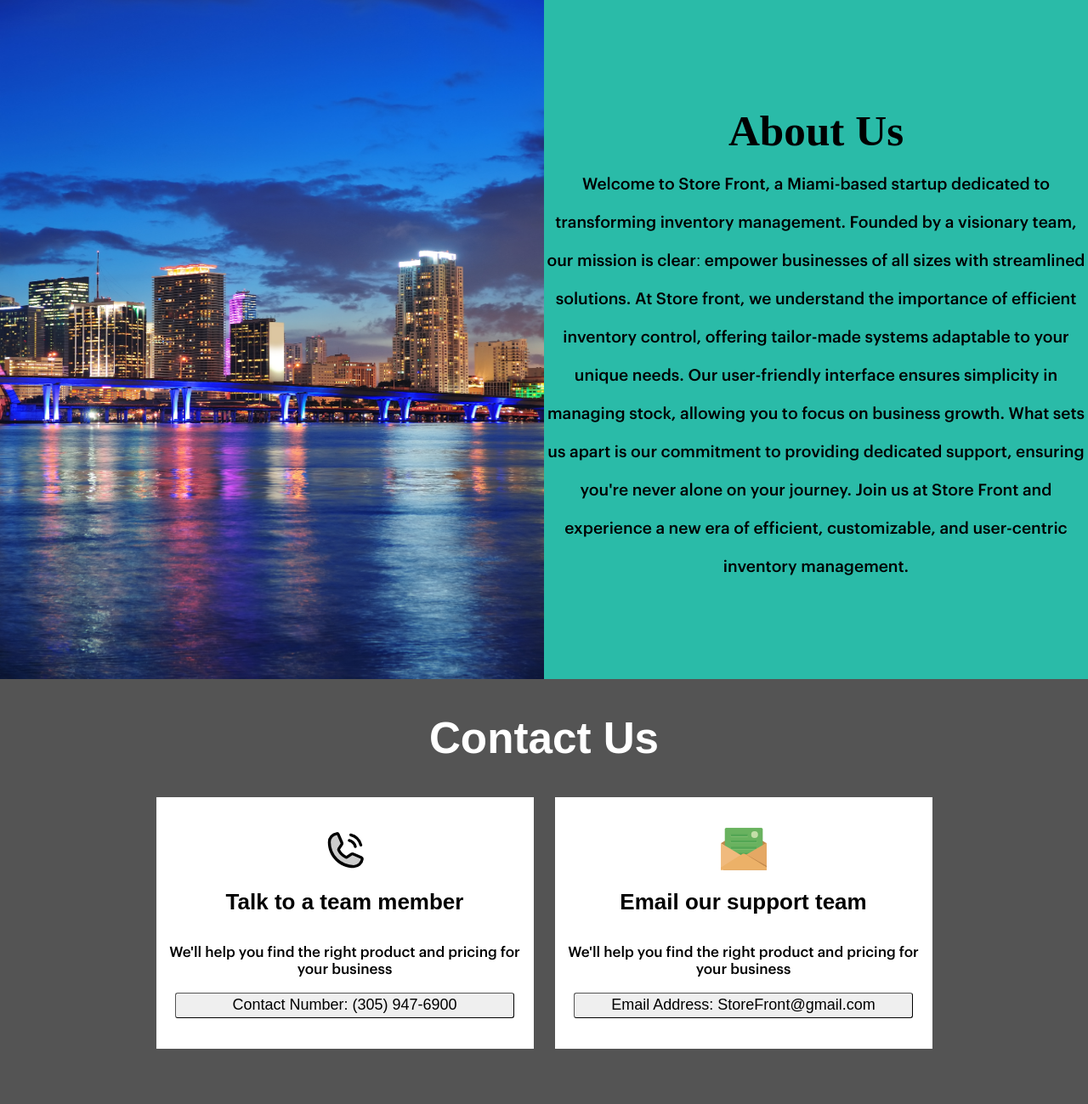
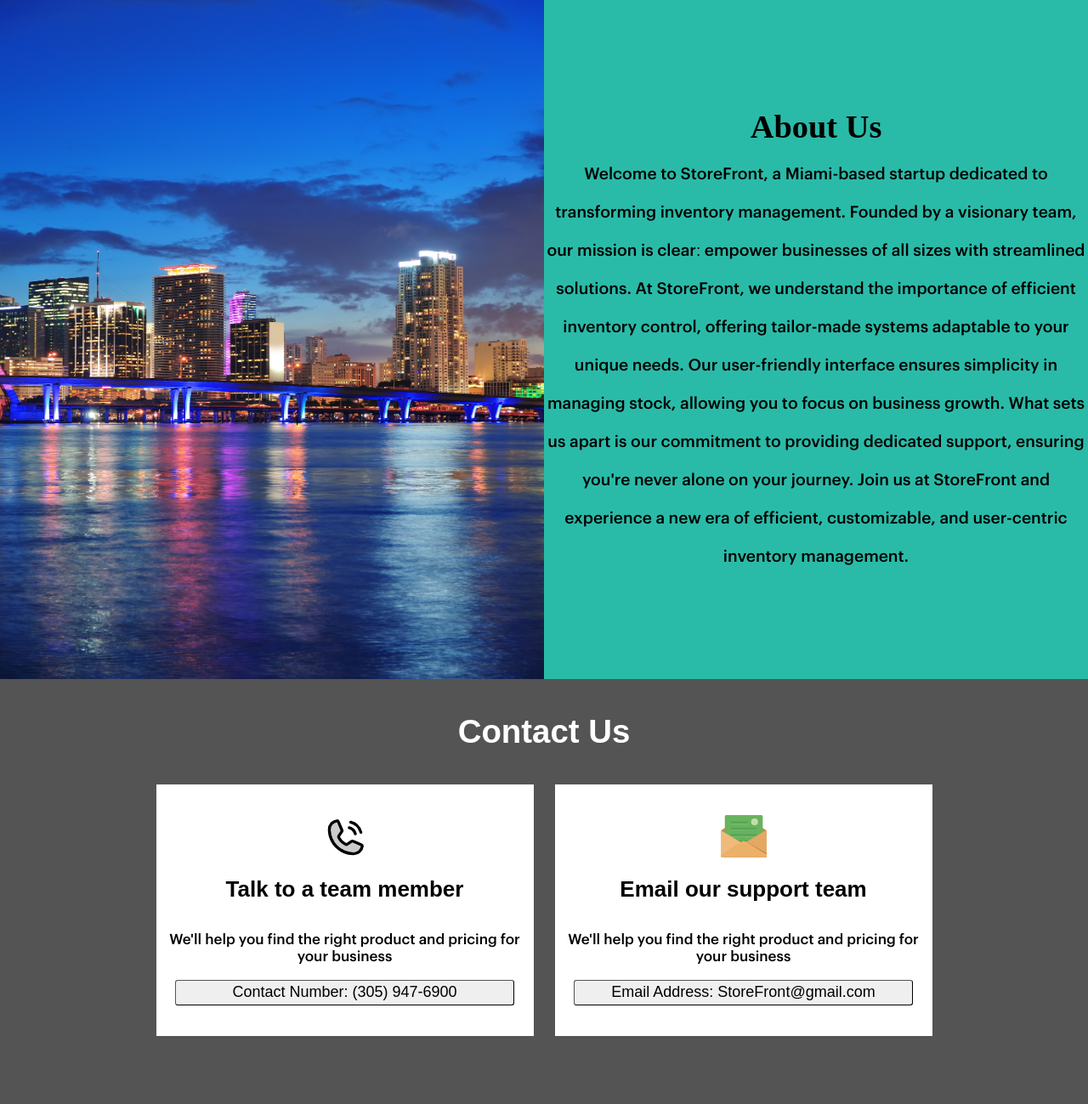
Before and after one commit to miguealejandrojf/Storefront, a Flask app: page / in a window 1280 px wide. Shown: the part 801-2100 px from the top of the page at 85% size. Run offline with Flask 3, Linux system fonts and the light colour scheme; parts of the project's set-up code (start-up, migrations or seed data) failed here and were passed over; some libraries are stand-ins or nearby versions; some web fonts are replaced.

Commit message:
Made changes to home page with grammar and little connections

```diff
--- a/static/resources/Css/second-section.css
+++ b/static/resources/Css/second-section.css
@@ -23,7 +23,7 @@
     align-items: center;
   }
   .header3{
-    font-size: 4vw;
+    font-size: 3vw;
     margin-bottom: 12px;
   }
   .about-button-description{
--- a/static/resources/Css/third.section.css
+++ b/static/resources/Css/third.section.css
@@ -44,7 +44,7 @@
   }
   .support-title{
     font-family: Sans-sharp,sans-serif;
-    font-size: 4vw;
+    font-size: 3vw;
     color: white;
     margin-bottom: 4rem;
     margin-top:4rem;
--- a/templates/dashboard.html
+++ b/templates/dashboard.html
@@ -40,7 +40,7 @@
 
         <section class="main">
             <div class="main-container">
-                <h1>Store Name</h1>
+                <h1>StoreFront</h1>
             </div>
             <div class="search-bar">
                 <input type="search" placeholder="Find Store...">
--- a/templates/home.html
+++ b/templates/home.html
@@ -18,18 +18,19 @@
     <div class="top-header">
       <div class="right-side">
         <div class="about-container">
-          <button class="about-button"> About Us</button>
+          <a href="#second-section">
+            <button class="about-button">About Us</button>
+          </a>
         </div>
         <div class="support-container">
-          <button class="support-button">Support</button>
+          <a href="#third-section">
+            <button class="support-button">Support</button>
+          </a>
         </div>
         <div class="profile-container">
           <a href="{{ url_for('login')}}">
             <button class="profile-button"><img class="profile-pic"  src="../static/resources/icons/profile-icon2.svg" ></button>
           </a>
-        </div>
-        <div class="home-container">
-          <button class="home-button"><img class="home-pic" src="../static/resources/icons/home-icon.svg"></button>
         </div>
       </div>
 
@@ -42,8 +43,7 @@
       </div>
       <div class="description-text">
         <p class="header1">Inventory Management System</p>
-        <p class="header2">We're a company that what's you to focus more on running your
-          business and less worried about managing your Inventory <a href="#second-section">&#8594</a>
+        <p class="header2">Spend more time running your business and less time worrying about inventory<a href="#second-section">&#8594</a>
         </p>
       </div>
     </div>
@@ -53,11 +53,11 @@
     <img class="miami-pic" src="../static/resources/img/mimai-pic3 - Copy.jpeg">
     <div class="aboutUs-section">
         <h1  class="header3">About Us</h1>
-        <p class="about-button-description">Welcome to Store Front, a Miami-based startup dedicated to transforming inventory management. Founded by a visionary team,
-          our mission is clear: empower businesses of all sizes with streamlined solutions. At Store front, we understand the importance of
+        <p class="about-button-description">Welcome to StoreFront, a Miami-based startup dedicated to transforming inventory management. Founded by a visionary team,
+          our mission is clear: empower businesses of all sizes with streamlined solutions. At StoreFront, we understand the importance of
           efficient inventory control, offering tailor-made systems adaptable to your unique needs. Our user-friendly interface ensures
           simplicity in managing stock, allowing you to focus on business growth. What sets us apart is our commitment to providing
-          dedicated support, ensuring you're never alone on your journey. Join us at Store Front and experience a new era of
+          dedicated support, ensuring you're never alone on your journey. Join us at StoreFront and experience a new era of
           efficient, customizable, and user-centric inventory management.</p>
     </div>
   </div>
```
